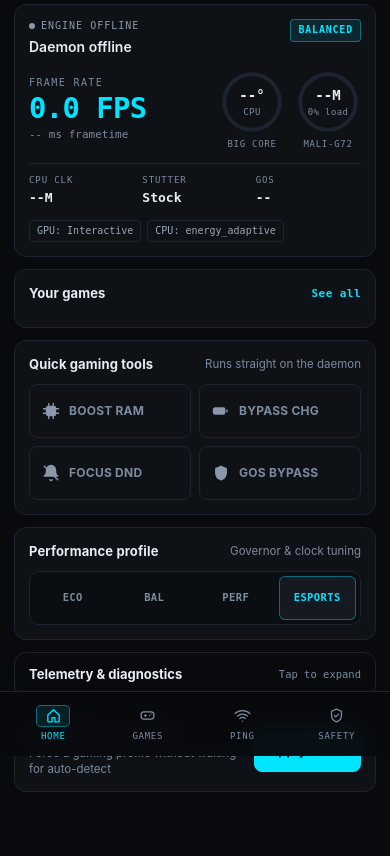
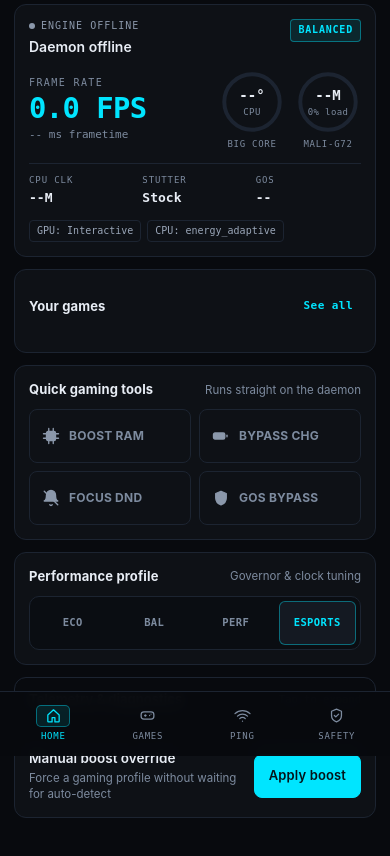
Before and after one commit to nangningtung/frameboost-v2, a plain HTML site: page module-src/webroot/index.html in a window 390 px wide. Shown: the part 88-944 px from the top of the page. Drawn offline with Linux system fonts and the light colour scheme.

Commit message:
fix: keep console controls at 44px across screen sizes
- See all and compact PLAY buttons now meet the 44px minimum tap target
- verified 320/360/411/540/700/820 CSS px with no horizontal overflow;
  layout switches to two columns above 700px
- document responsive verification in the report

```diff
--- a/hud-app/assets/webroot/style.css
+++ b/hud-app/assets/webroot/style.css
@@ -2026,6 +2026,10 @@ button:disabled,
   font-weight: 700;
   letter-spacing: 0.04em;
   cursor: pointer;
+  min-height: 44px;
+  padding: 0 8px;
+  display: inline-flex;
+  align-items: center;
 }
 
 .home-games-list { display: grid; gap: 8px; }
@@ -2077,7 +2081,7 @@ button:disabled,
 .home-game-play {
   flex: 0 0 auto;
   min-width: 44px;
-  min-height: 34px;
+  min-height: 44px;
   border-radius: 8px;
   border: 1px solid var(--accent-line);
   background: var(--bg-raised);
--- a/module-src/webroot/style.css
+++ b/module-src/webroot/style.css
@@ -2026,6 +2026,10 @@ button:disabled,
   font-weight: 700;
   letter-spacing: 0.04em;
   cursor: pointer;
+  min-height: 44px;
+  padding: 0 8px;
+  display: inline-flex;
+  align-items: center;
 }
 
 .home-games-list { display: grid; gap: 8px; }
@@ -2077,7 +2081,7 @@ button:disabled,
 .home-game-play {
   flex: 0 0 auto;
   min-width: 44px;
-  min-height: 34px;
+  min-height: 44px;
   border-radius: 8px;
   border: 1px solid var(--accent-line);
   background: var(--bg-raised);
```
Also changed, not shown: 6 other files.
